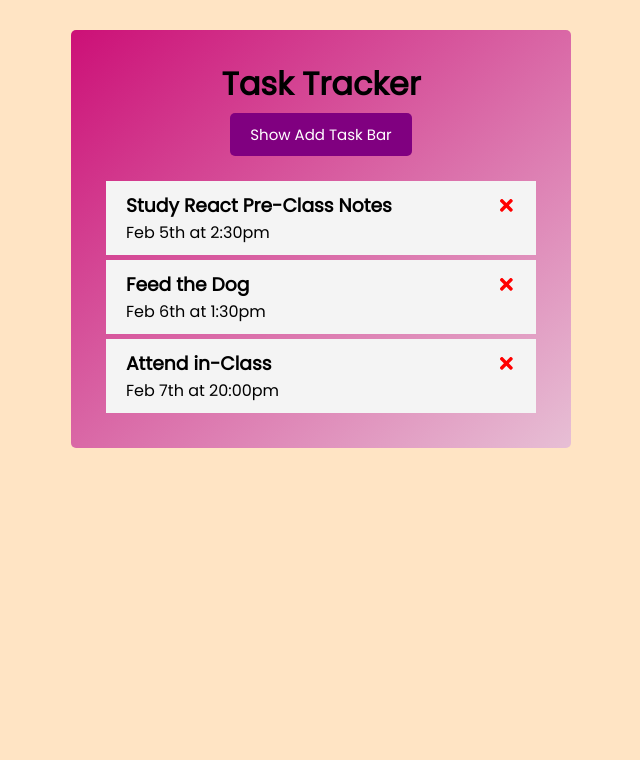
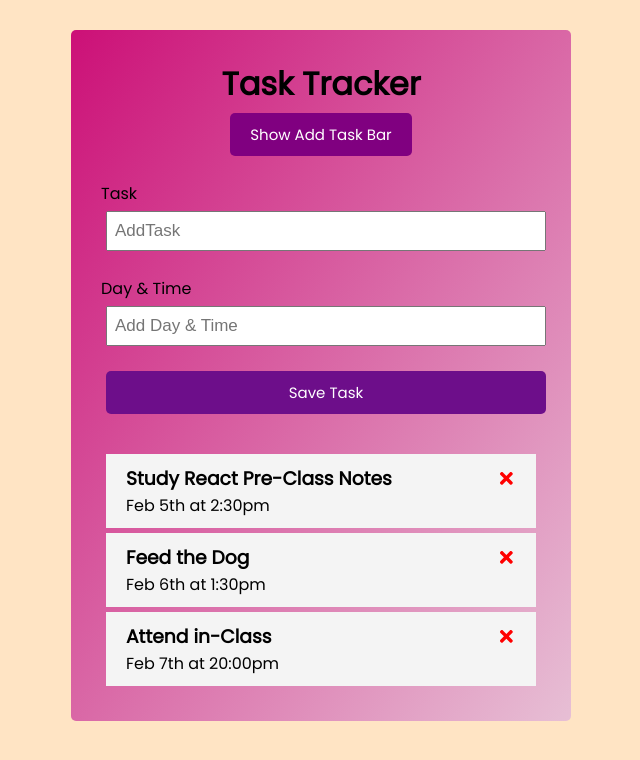
Before and after one commit to sofiadurkan1/react-task-tracker-08, a React (Create React App) app: page / in a window 1280 px wide. Shown: the top 760 px of the page, without its empty margins (319-959 px from the left). Built offline with nearby package versions, Linux system fonts and the light colour scheme.

Commit message:
add addtask

```diff
--- a/src/App.js
+++ b/src/App.js
@@ -1,5 +1,6 @@
 import React, { useState } from 'react';
 import './App.css';
+import AddTask from './components/AddTask';
 import Header from './components/Header';
 import Tasks from './components/Tasks';
 
@@ -27,6 +28,7 @@ function App() {
 
   //CRUD
   //Add Tasks
+  const addTask = () => {};
 
   //Delete tasks
   const deleteTask = (deleteTaskId) => {
@@ -39,6 +41,7 @@ function App() {
   return (
     <div className="container">
       <Header title="Task Tracker" />
+      <AddTask addTask={addTask} />
       <Tasks tasks={tasks} deleteTask={deleteTask} />
     </div>
   );
--- /dev/null
+++ b/src/components/AddTask.js
@@ -0,0 +1,42 @@
+import React, { useState } from 'react';
+
+const AddTask = ({ addTask }) => {
+  const [text, setText] = useState('');
+  const [day, setDay] = useState('');
+
+  const handleTextChange = (e) => setText(e.target.value);
+  const handleDayChange = (e) => setDay(e.target.value);
+
+  const onSubmit = (e) => {
+    e.preventDefault();
+    addTask({ text, day, isDone: false });
+  };
+
+  return (
+    <form className="add-form" onSubmit={onSubmit}>
+      <div className="form-control">
+        <label htmlFor="task">Task</label>
+        <input
+          id="task"
+          name="text"
+          type="text"
+          placeholder="AddTask"
+          onChange={handleTextChange}
+        />
+      </div>
+      <div className="form-control">
+        <label htmlFor="day">Day & Time</label>
+        <input
+          id="day"
+          name="day"
+          type="text"
+          placeholder="Add Day & Time"
+          onChange={handleDayChange}
+        />
+      </div>
+      <input type="submit" value="Save Task" className="btn btn-block" />
+    </form>
+  );
+};
+
+export default AddTask;
```
